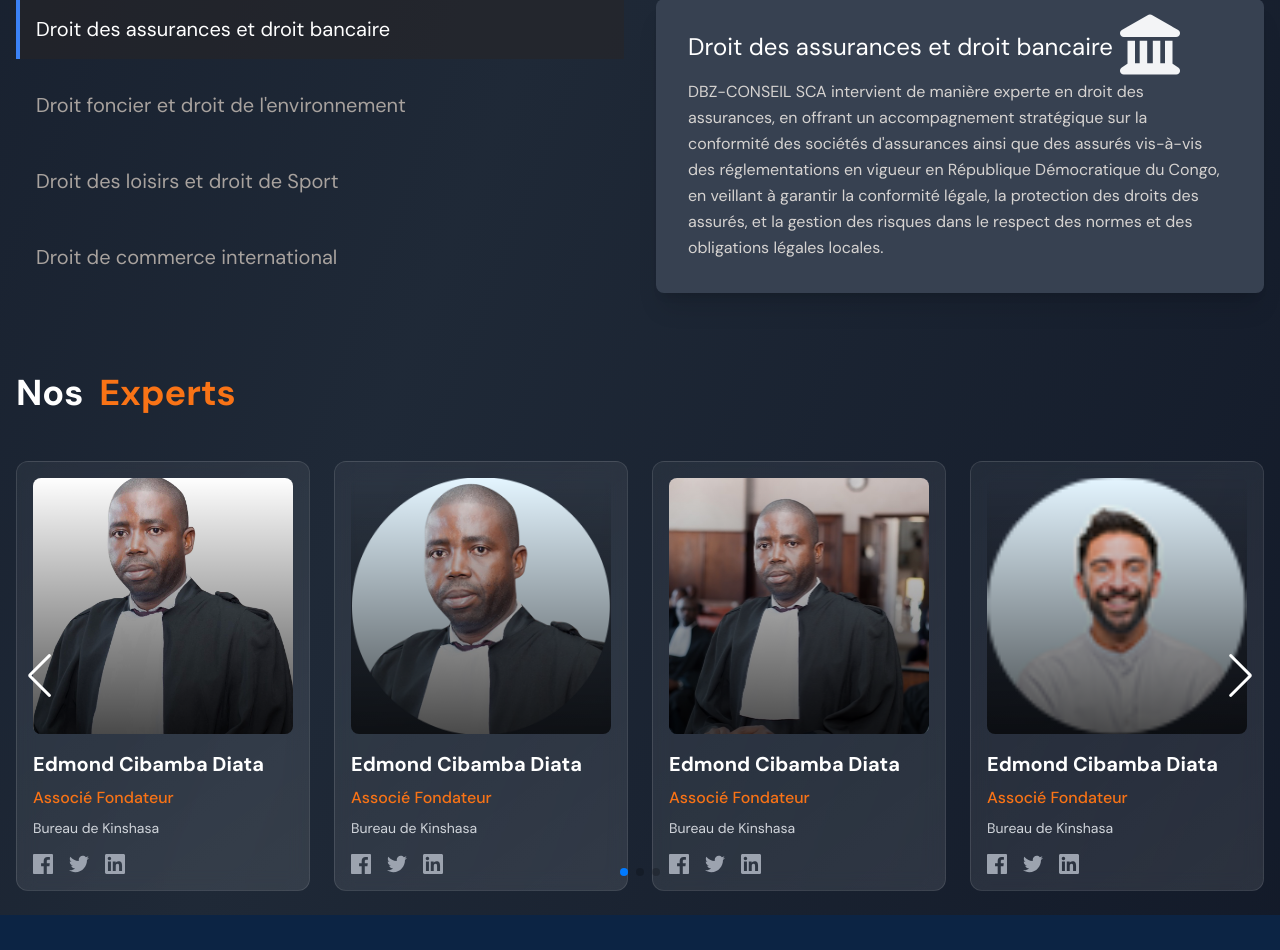
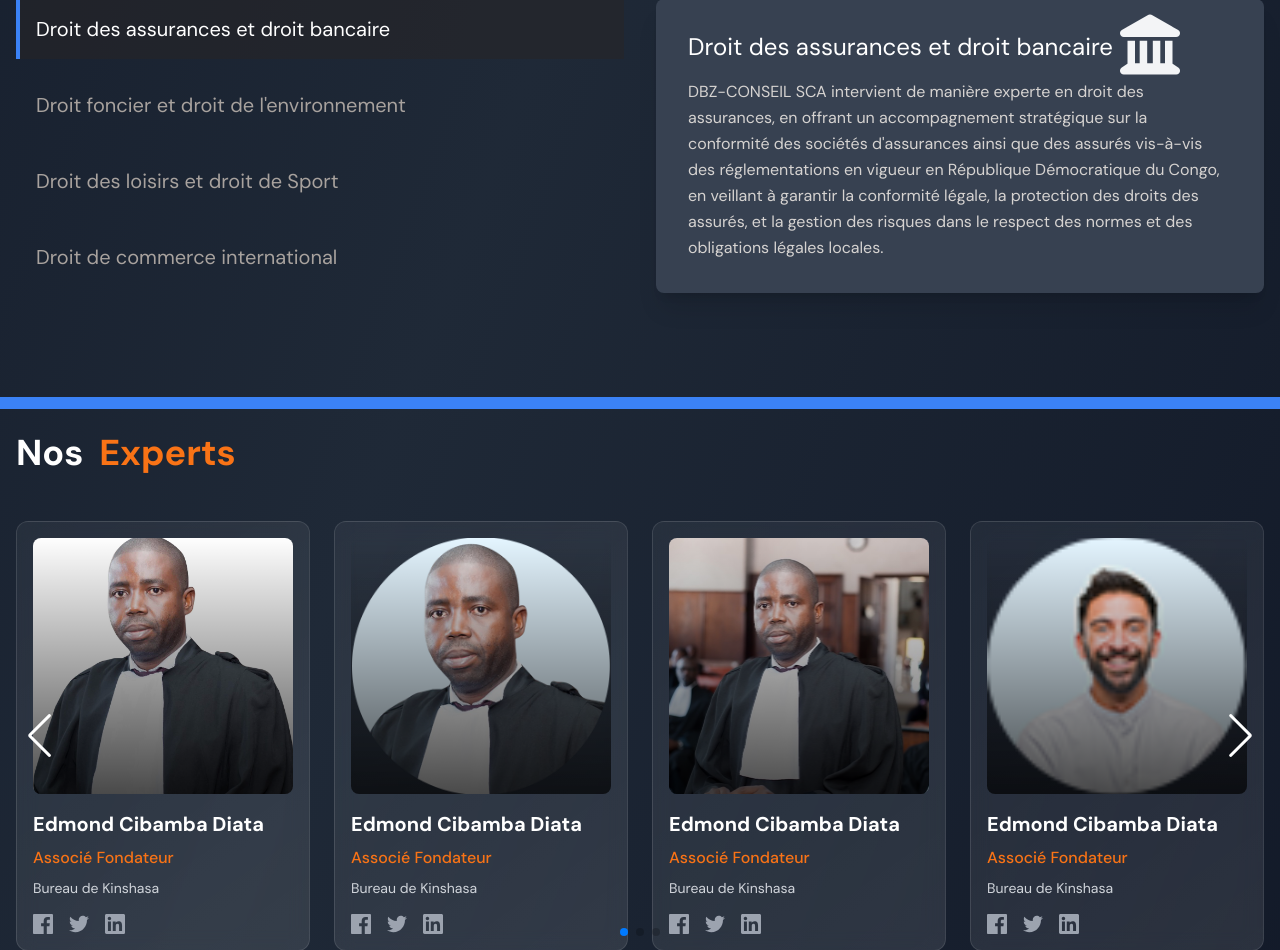
Before and after one commit to Pamoja-Solution/legal, a PHP site: page / in a window 1280 px wide. Shown: the part 1905-2855 px from the top of the page. Run offline with PHP 8.4, Linux system fonts and the light colour scheme; some libraries are stand-ins or nearby versions.

Commit message:
Hebergement 5

```diff
--- a/index.php
+++ b/index.php
@@ -493,6 +493,9 @@ function carousel(intervalTime) {
             height: auto;
         }
     </style>
+
+<div class="h-3 bg-blue-500 my-6"></div>
+
     <div class="container mx-auto px-4" id="expert">
         <h1 class="text-4xl font-bold text-white mb-12 flex items-center gap-4">
             <span>Nos</span>
```
